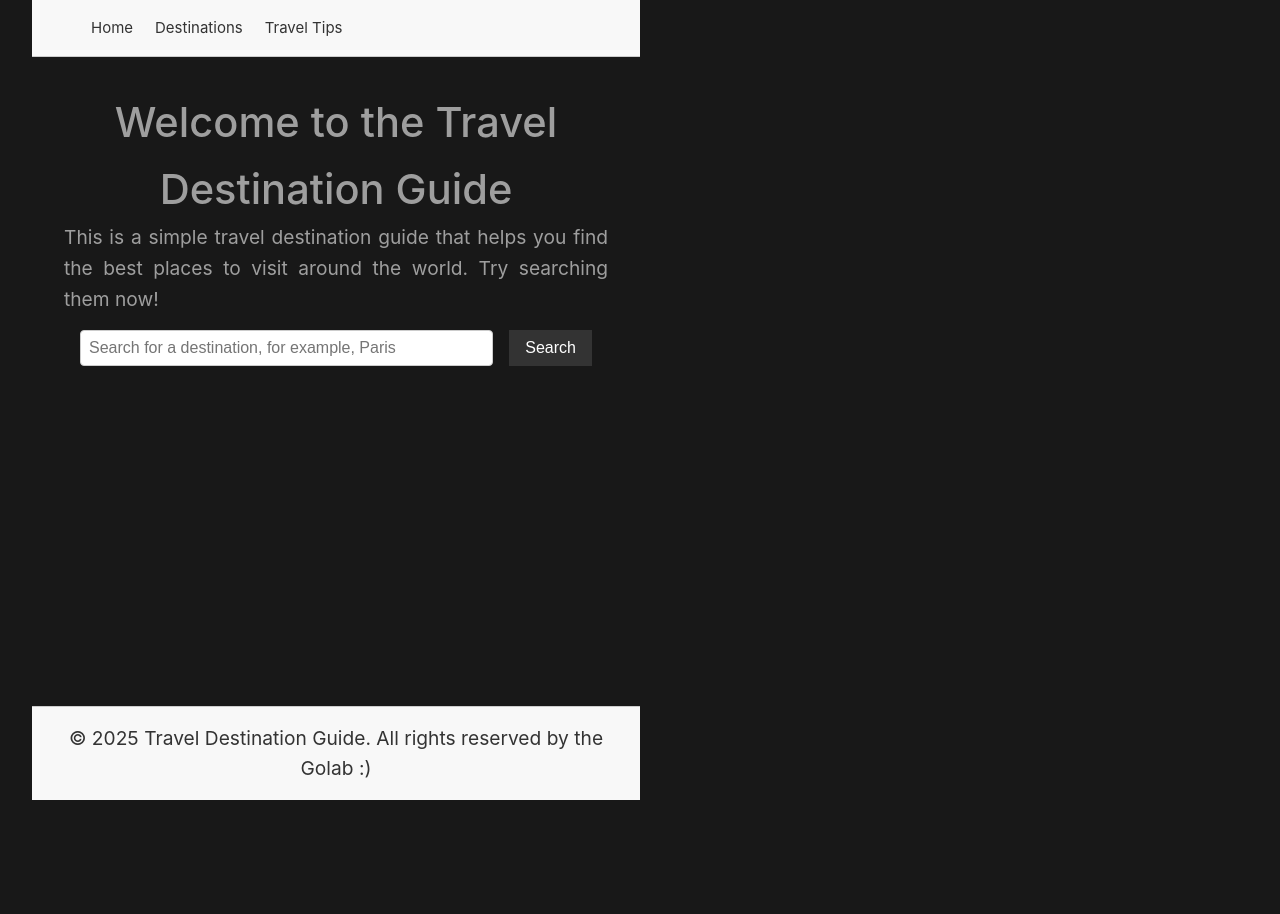
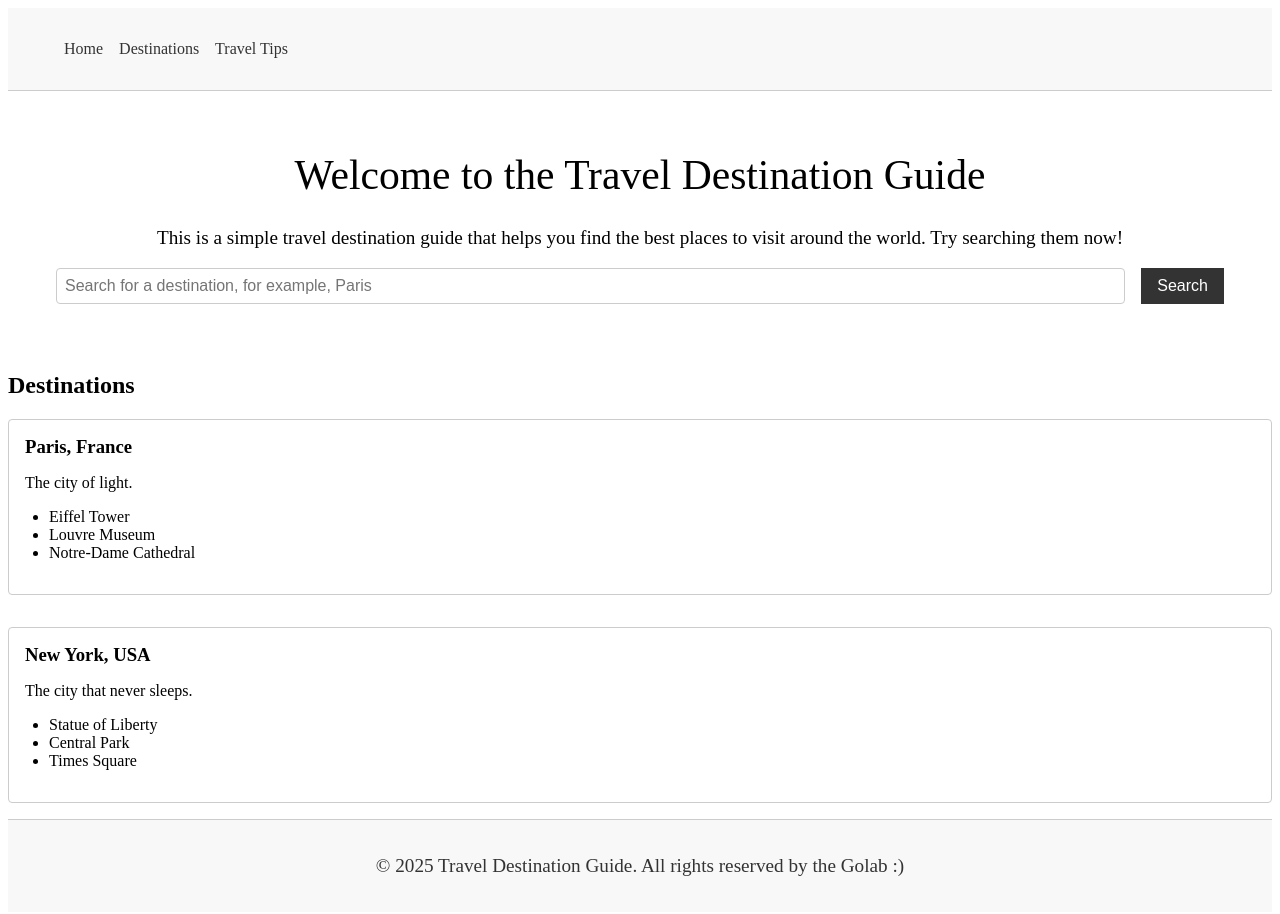
Before and after one commit to SoftwareEngineeringGoLab/SoftwareEngineeringGolab.github.io, a Vue app in the folder travel-destination-guide/: page / in a window 1280 px wide. Shown: the top 914 px of the page. Before the commit the page ends 800 px from the top, so only its background shows below. Built offline with nearby package versions, Linux system fonts and the light colour scheme.

Commit message:
Add Destinations to the main page

```diff
--- a/travel-destination-guide/src/App.vue
+++ b/travel-destination-guide/src/App.vue
@@ -2,6 +2,7 @@
 import Header from './components/Header.vue'
 import Footer from './components/Footer.vue'
 import SearchBar from './components/SearchBar.vue'
+import Destinations from './components/Destinations.vue'
 </script>
 
 <template>
@@ -14,6 +15,8 @@ import SearchBar from './components/SearchBar.vue'
       </p>
       <SearchBar />
     </main>
+    <Destinations />
+
     <Footer />
   </div>
 </template>
@@ -35,6 +38,6 @@ h1 {
 }
 p {
   font-size: 1.2rem;
-  text-align: justify;
+  text-align: center;
 }
 </style>
--- a/travel-destination-guide/src/main.js
+++ b/travel-destination-guide/src/main.js
@@ -1,5 +1,3 @@
-import './assets/main.css'
-
 import { createApp } from 'vue'
 import App from './App.vue'
 
```
